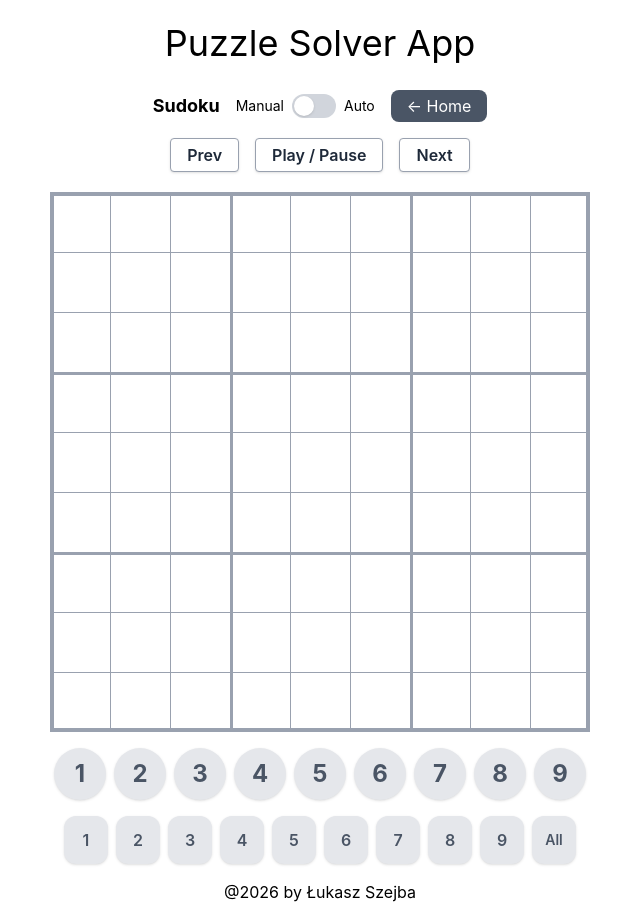
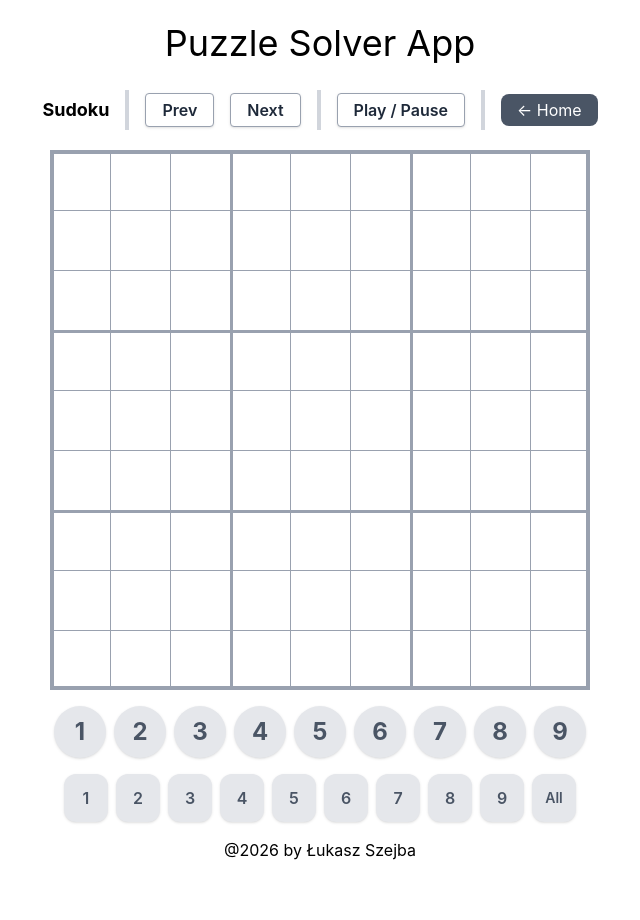
Before and after one commit to lszejba/PuzzleSolverWebApp, a React (Vite) app: page /sudoku in a window 1280 px wide. Shown: the whole page, without its empty margins (320-960 px from the left). After the commit the page ends 878 px from the top, so only its background shows below. Built offline with nearby package versions, Linux system fonts and the light colour scheme.

Commit message:
Control Header cleanup

```diff
--- a/src/components/ControlHeader.tsx
+++ b/src/components/ControlHeader.tsx
@@ -1,4 +1,3 @@
-import { useState } from "react";
 import { useNavigate } from "react-router-dom";
 import { useGameStore } from "../store/GameStore";
 import { usePlayback } from "../hooks/UsePlayback";
@@ -9,40 +8,13 @@ interface ControlHeaderProps {
 
 const ControlHeader = ({ children }: ControlHeaderProps) => {
   const navigate = useNavigate();
-  const [isAuto, setIsAuto] = useState(false);
   const { undo, redo } = useGameStore();
   const { play, pause, isPlaying, canUndo, canRedo } = usePlayback();
 
   return (
-    <div className="flex flex-col items-center gap-2">
     <div className="flex flex-row items-center gap-4 p-1">
       <span className="font-bold text-lg">{children}</span>
-        <div className="flex items-center gap-2">
-          <span className="text-sm">Manual</span>
-          <button
-            role="switch"
-            aria-checked={isAuto}
-            onClick={() => setIsAuto(!isAuto)}
-            className={`relative inline-flex w-11 h-6 rounded-full transition-colors duration-200 focus:outline-none ${
-              isAuto ? "bg-blue-600" : "bg-gray-300"
-            }`}
-          >
-            <span
-              className={`inline-block w-5 h-5 bg-white rounded-full shadow transform transition-transform duration-200 mt-0.5 ${
-                isAuto ? "translate-x-5" : "translate-x-0.5"
-              }`}
-            />
-          </button>
-          <span className="text-sm">Auto</span>
-        </div>
-        <button
-          onClick={() => navigate("/")}
-          className="ml-auto px-4 py-1 bg-gray-600 text-white rounded-lg hover:bg-gray-700 transition"
-        >
-          ← Home
-        </button>
-      </div>
-      <div className="flex flex-row items-center gap-4 p-1">
+      <div className="h-10 w-1 bg-gray-300"></div>
       <button
         onClick={undo}
         disabled={!canUndo}
@@ -51,19 +23,26 @@ const ControlHeader = ({ children }: ControlHeaderProps) => {
         Prev
       </button>
       <button
-          onClick={isPlaying ? pause : play}
-          className="bg-white hover:bg-gray-100 text-gray-800 font-semibold py-1 px-4 border border-gray-400 rounded shadow"
-        >
-          Play / Pause
-        </button>
-        <button
         onClick={redo}
         disabled={!canRedo}
         className="bg-white hover:bg-gray-100 text-gray-800 font-semibold py-1 px-4 border border-gray-400 rounded shadow"
       >
         Next
       </button>
-      </div>
+      <div className="h-10 w-1 bg-gray-300"></div>
+      <button
+        onClick={isPlaying ? pause : play}
+        className="bg-white hover:bg-gray-100 text-gray-800 font-semibold py-1 px-4 border border-gray-400 rounded shadow"
+      >
+        Play / Pause
+      </button>
+      <div className="h-10 w-1 bg-gray-300"></div>
+      <button
+        onClick={() => navigate("/")}
+        className="ml-auto px-4 py-1 bg-gray-600 text-white rounded-lg hover:bg-gray-700 transition"
+      >
+        ← Home
+      </button>
     </div>
   );
 };
```
Lines whose indentation alone changed are shown as unchanged.
